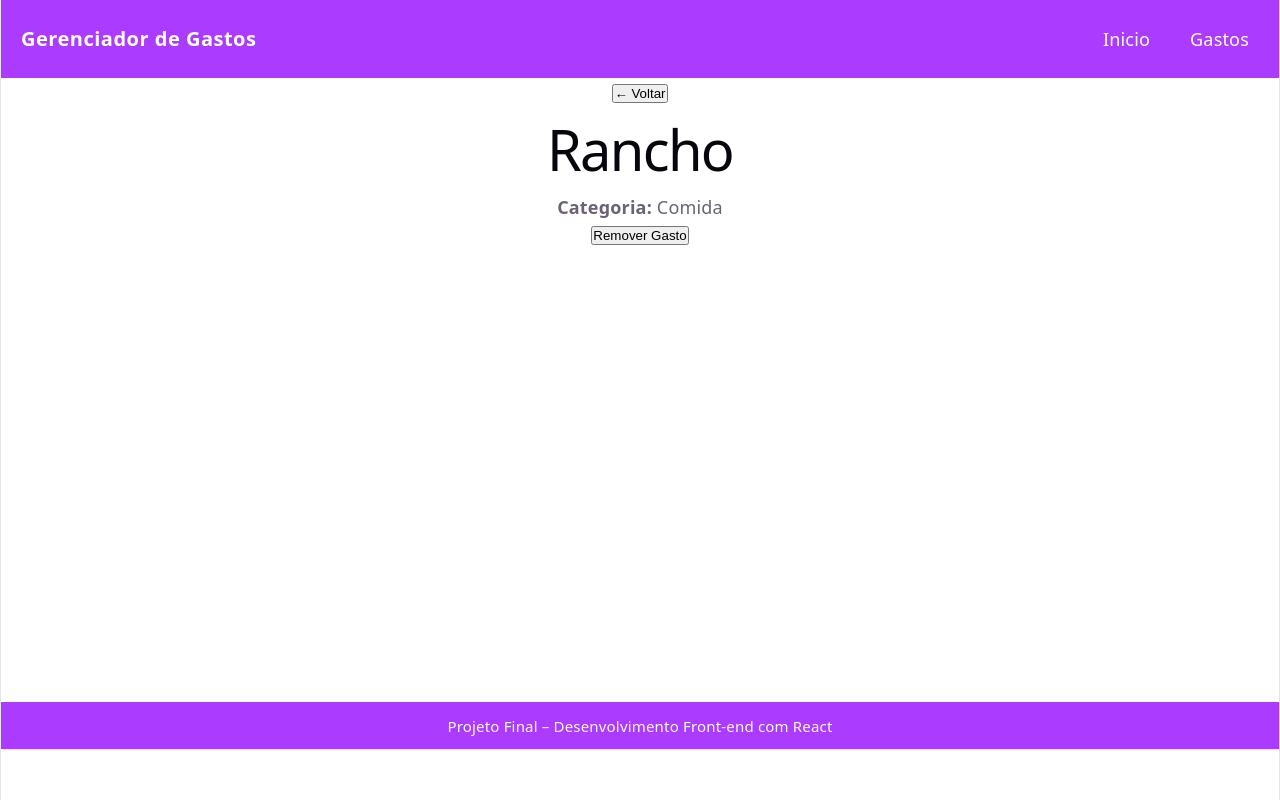
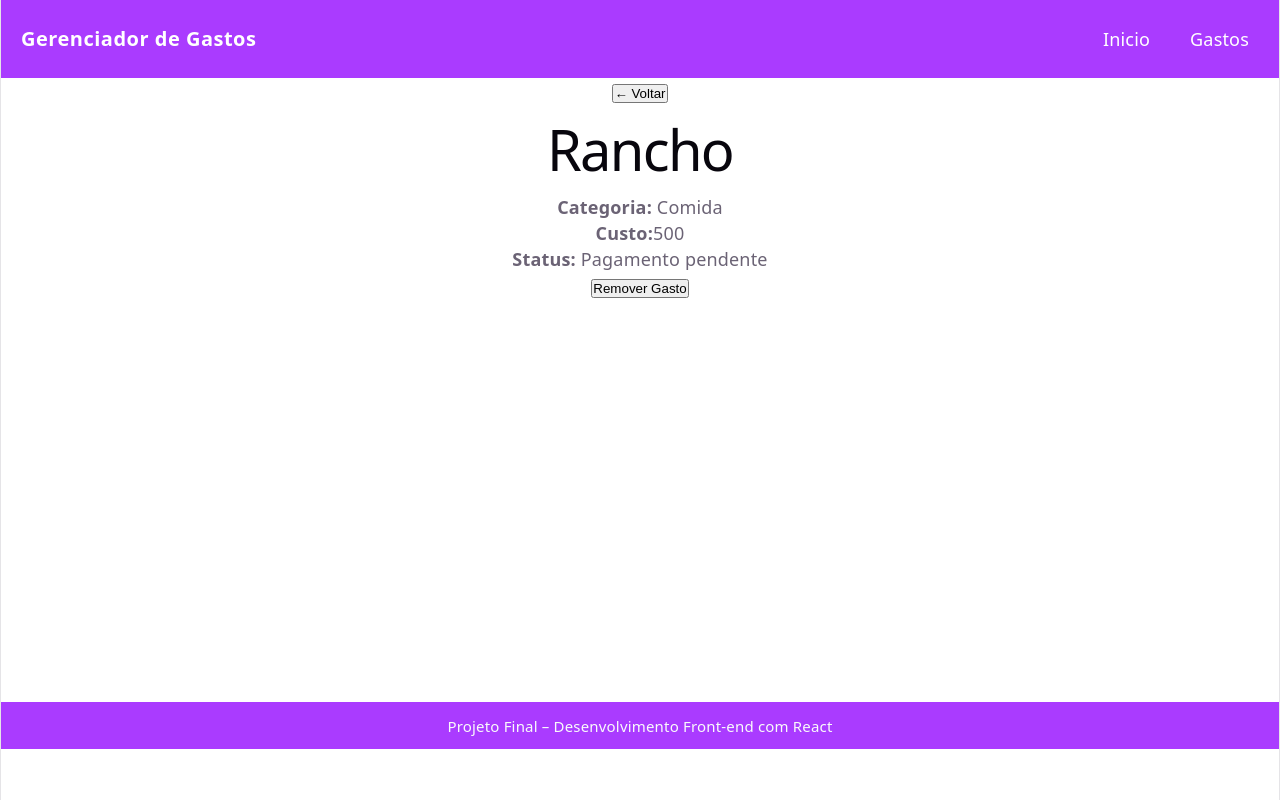
Before and after one commit to AlefeAlvesC/Projeto-Final-Modulo4-IteamFullStack, a React (Vite) app in the folder controle-gastos-pessoais-app/: page /gastos/1 in a window 1280 px wide. Built offline with nearby package versions, Linux system fonts and the light colour scheme.

Commit message:
novos feitos do luciano

```diff
--- a/controle-gastos-pessoais-app/src/pages/PaginaDetalhes.jsx
+++ b/controle-gastos-pessoais-app/src/pages/PaginaDetalhes.jsx
@@ -15,7 +15,8 @@ function PaginaDetalhes() {
         return (
             <main className="pagina-detalhes container">
                 <h1>Gasto não encontrado</h1>
-                <button onClick={() => navigate('/gastos')}>
+                <p>Você pode adicionar novos gastos na outra pagina, clique em/ voltar... </p>
+                <button onClick={() => navigate('/')}>
                     ← Voltar para a lista
                 </button>
             </main>
@@ -24,7 +25,7 @@ function PaginaDetalhes() {
 
     const handleRemover = () => {
         removerGasto(gasto.id)
-        navigate('/gastos')
+        navigate('/')
     }
 
     return (
@@ -39,7 +40,10 @@ function PaginaDetalhes() {
 
                 <ul className="detalhe-info">
                     <li><strong>Categoria:</strong> {gasto.categoria || 'Geral'}</li>
+                    <li><strong>Custo:</strong>{gasto.valor}</li>
+                    <li><strong>Status:</strong> {gasto.status ? "Está pago" : "Pagamento pendente"}</li>
                 </ul>
+
 
                 <button onClick={handleRemover} className="btn-remover">
                     Remover Gasto
```
